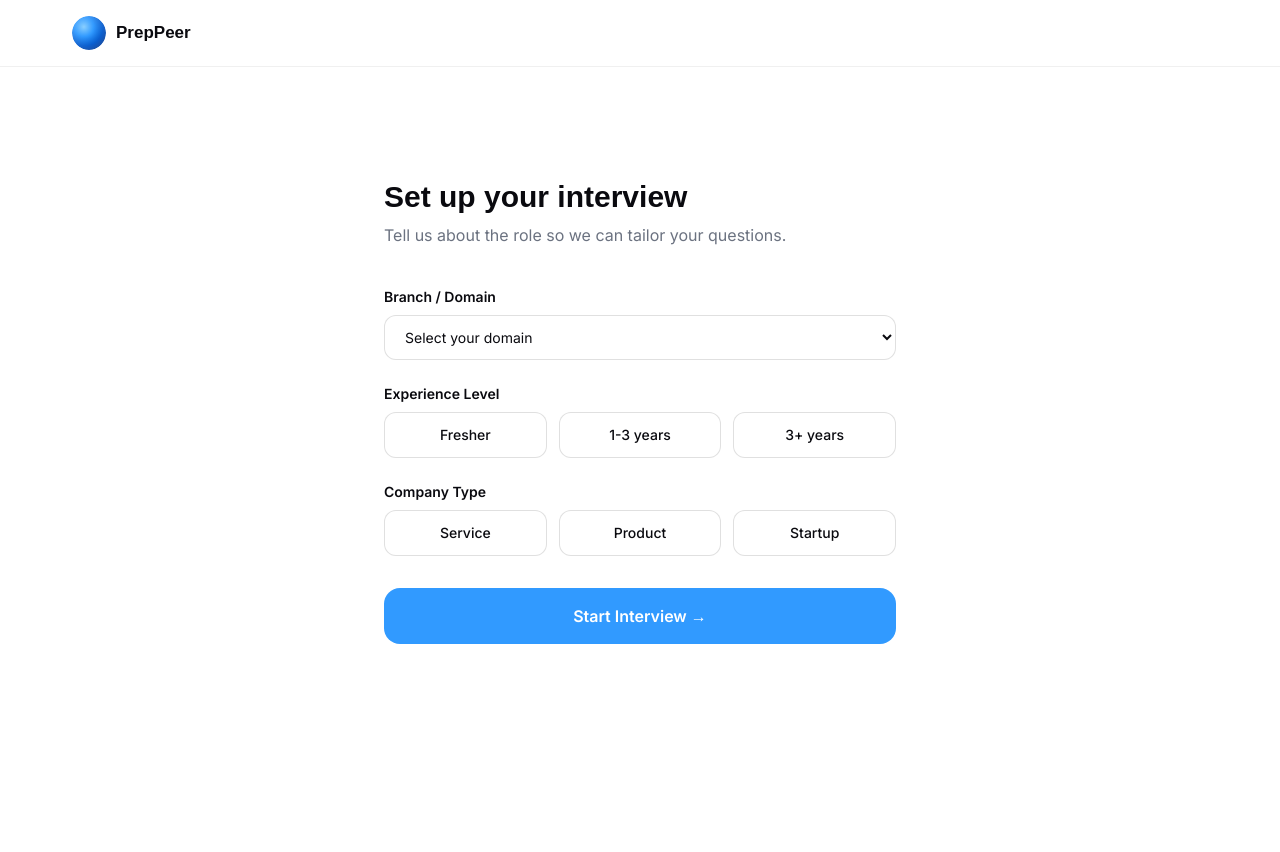
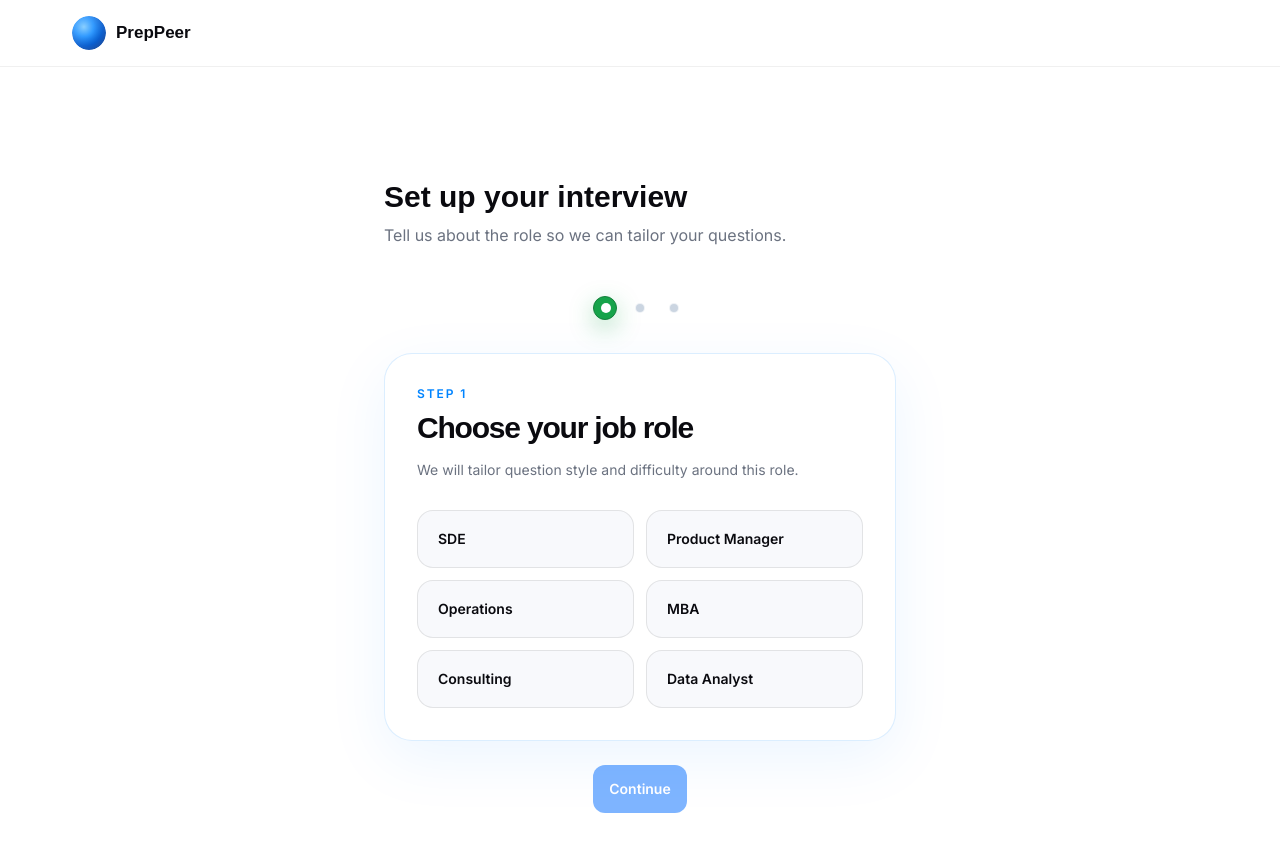
Before and after one commit to Rajat77a/PrepPeer, a Next.js app: page /interview in a window 1280 px wide. Shown: the top 852 px of the page. Before the commit the page ends 800 px from the top, so only its background shows below. Built offline with nearby package versions, Linux system fonts and the light colour scheme; a web font is replaced by a local one.

Commit message:
Restore interview setup stepper UI

```diff
--- a/app/interview/page.tsx
+++ b/app/interview/page.tsx
@@ -6,6 +6,7 @@ import { Navbar } from "@/components/ui/Navbar";
 import { QuestionCard } from "@/components/interview/QuestionCard";
 import { FeedbackPanel } from "@/components/interview/FeedbackPanel";
 import { TabSwitchWarning } from "@/components/interview/TabSwitchWarning";
+import ProfileStepper from "@/components/ProfileStepper";
 import { useAntiCheat } from "@/hooks/useAntiCheat";
 import { MOCK_FEEDBACK } from "@/lib/mockData";
 import { Clock, ShieldCheck } from "lucide-react";
@@ -78,18 +79,19 @@ export default function InterviewPage() {
     }
   }, [shouldAutoSubmit, router, questionScores, feedback]);
 
-  const handleStart = async () => {
-    if (!setup.domain || !setup.experience || !setup.companyType) {
+  const handleStart = async (profileSetup = setup) => {
+    if (!profileSetup.domain || !profileSetup.experience || !profileSetup.companyType) {
       setError("Please fill in all fields.");
       return;
     }
+    setSetup(profileSetup);
     setError("");
     setLoading(true);
     try {
       const res = await fetch("/api/generate-questions", {
         method: "POST",
         headers: { "Content-Type": "application/json" },
-        body: JSON.stringify(setup),
+        body: JSON.stringify(profileSetup),
       });
       const data = await res.json();
       if (data.questions) {
@@ -190,82 +192,27 @@ export default function InterviewPage() {
             Tell us about the role so we can tailor your questions.
           </p>
 
-          <div className="flex flex-col gap-6">
-            <div>
-              <label className="font-inter font-semibold text-sm text-text mb-2 block">
-                Branch / Domain
-              </label>
-              <select
-                className="w-full border border-[rgba(0,0,0,0.12)] rounded-xl px-4 py-3 font-inter text-sm text-text bg-white focus:outline-none focus:ring-2 focus:ring-[#319AFF]"
-                value={setup.domain}
-                onChange={(e) => setSetup({ ...setup, domain: e.target.value })}
-              >
-                <option value="">Select your domain</option>
-                <option value="Software Engineering (SDE)">Software Engineering (SDE)</option>
-                <option value="Data Science / ML">Data Science / ML</option>
-                <option value="Product Management">Product Management</option>
-                <option value="Frontend Development">Frontend Development</option>
-                <option value="Backend Development">Backend Development</option>
-                <option value="DevOps / Cloud">DevOps / Cloud</option>
-                <option value="Business Analyst">Business Analyst</option>
-                <option value="UI/UX Design">UI/UX Design</option>
-              </select>
-            </div>
+          <ProfileStepper
+            onComplete={(data) => {
+              handleStart({
+                domain: data.jobRole,
+                experience: data.experienceLevel,
+                companyType: data.companyType,
+              });
+            }}
+          />
 
-            <div>
-              <label className="font-inter font-semibold text-sm text-text mb-2 block">
-                Experience Level
-              </label>
-              <div className="grid grid-cols-3 gap-3">
-                {["Fresher", "1-3 years", "3+ years"].map((lvl) => (
-                  <button
-                    key={lvl}
-                    onClick={() => setSetup({ ...setup, experience: lvl })}
-                    className={`py-3 rounded-xl border font-inter text-sm font-medium transition-all ${
-                      setup.experience === lvl
-                        ? "bg-[#319AFF] text-white border-[#319AFF]"
-                        : "bg-white text-text border-[rgba(0,0,0,0.12)] hover:border-[#319AFF]"
-                    }`}
-                  >
-                    {lvl}
-                  </button>
-                ))}
-              </div>
-            </div>
+          {loading && (
+            <p className="mt-5 text-center font-inter text-sm font-semibold text-[#0084FF]">
+              Generating questions...
+            </p>
+          )}
 
-            <div>
-              <label className="font-inter font-semibold text-sm text-text mb-2 block">
-                Company Type
-              </label>
-              <div className="grid grid-cols-3 gap-3">
-                {["Service", "Product", "Startup"].map((type) => (
-                  <button
-                    key={type}
-                    onClick={() => setSetup({ ...setup, companyType: type })}
-                    className={`py-3 rounded-xl border font-inter text-sm font-medium transition-all ${
-                      setup.companyType === type
-                        ? "bg-[#319AFF] text-white border-[#319AFF]"
-                        : "bg-white text-text border-[rgba(0,0,0,0.12)] hover:border-[#319AFF]"
-                    }`}
-                  >
-                    {type}
-                  </button>
-                ))}
-              </div>
-            </div>
+          {error && (
+            <p className="mt-5 text-center font-inter text-sm text-red-500">{error}</p>
+          )}
 
-            {error && (
-              <p className="font-inter text-sm text-red-500">{error}</p>
-            )}
 
-            <button
-              onClick={handleStart}
-              disabled={loading}
-              className="mt-2 w-full bg-[#319AFF] hover:bg-[#0057CC] disabled:opacity-60 text-white font-inter font-semibold text-base py-4 rounded-2xl transition-all"
-            >
-              {loading ? "Generating questions…" : "Start Interview →"}
-            </button>
-          </div>
         </div>
       </div>
     );
--- a/components/ProfileStepper.tsx
+++ b/components/ProfileStepper.tsx
@@ -1,11 +1,10 @@
 "use client";
 
 import { useMemo, useState } from "react";
-import { useRouter } from "next/navigation";
 import { motion } from "framer-motion";
 import ProgressIndicator from "@/components/ui/progress-indicator";
 
-type ProfileStepperData = {
+export type ProfileStepperData = {
   jobRole: string;
   experienceLevel: string;
   companyType: string;
@@ -21,7 +20,7 @@ type Step = {
 };
 
 type ProfileStepperProps = {
-  onComplete?: (data: ProfileStepperData) => void;
+  onComplete: (data: ProfileStepperData) => void;
 };
 
 const steps: Step[] = [
@@ -46,7 +45,6 @@ const steps: Step[] = [
 ];
 
 export default function ProfileStepper({ onComplete }: ProfileStepperProps) {
-  const router = useRouter();
   const [stepIndex, setStepIndex] = useState(0);
   const [selections, setSelections] = useState<ProfileStepperData>({
     jobRole: "",
@@ -56,8 +54,8 @@ export default function ProfileStepper({ onComplete }: ProfileStepperProps) {
 
   const activeStep = steps[stepIndex];
   const selectedValue = selections[activeStep.key];
+  const canContinue = Boolean(selectedValue);
   const isLastStep = stepIndex === steps.length - 1;
-  const canContinue = Boolean(selectedValue);
 
   const helperText = useMemo(() => {
     if (stepIndex === 0) return "We will tailor question style and difficulty around this role.";
@@ -69,11 +67,7 @@ export default function ProfileStepper({ onComplete }: ProfileStepperProps) {
     if (!canContinue) return;
 
     if (isLastStep) {
-      if (onComplete) {
-        onComplete(selections);
-        return;
-      }
-      router.push("/interview/session");
+      onComplete(selections);
       return;
     }
 
@@ -96,16 +90,17 @@ export default function ProfileStepper({ onComplete }: ProfileStepperProps) {
         key={activeStep.key}
         initial={{ opacity: 0, y: 18 }}
         animate={{ opacity: 1, y: 0 }}
-        exit={{ opacity: 0, y: -18 }}
         transition={{ duration: 0.3 }}
         className="rounded-[28px] border border-[rgba(0,132,255,0.14)] bg-white p-7 shadow-[0_18px_60px_rgba(0,132,255,0.08)] sm:p-8"
       >
         <p className="mb-2 font-inter text-xs font-semibold uppercase tracking-[0.16em] text-[#0084FF]">
           {activeStep.eyebrow}
         </p>
+
         <h2 className="font-fustat text-2xl font-extrabold tracking-[-0.04em] text-text sm:text-3xl">
           {activeStep.title}
         </h2>
+
         <p className="mt-3 max-w-[420px] font-inter text-sm leading-6 text-muted">
           {helperText}
         </p>
@@ -124,14 +119,14 @@ export default function ProfileStepper({ onComplete }: ProfileStepperProps) {
                     [activeStep.key]: option,
                   }))
                 }
+                aria-pressed={selected}
                 className={`group relative flex min-h-[58px] items-center rounded-2xl border px-5 py-3 text-left font-inter text-sm font-semibold transition-all before:absolute before:bottom-3 before:left-0 before:top-3 before:w-1 before:rounded-r-full before:transition-all ${
                   selected
                     ? "border-blue-600 bg-blue-950 text-white shadow-[0_12px_32px_rgba(30,64,175,0.18)] before:bg-blue-500"
                     : "border-[rgba(0,0,0,0.09)] bg-[#F8F9FC] text-text before:bg-transparent hover:border-blue-500 hover:bg-white hover:text-blue-700 hover:before:bg-blue-200"
                 }`}
-                aria-pressed={selected}
               >
-                <span>{option}</span>
+                {option}
               </button>
             );
           })}
--- a/components/ui/progress-indicator.tsx
+++ b/components/ui/progress-indicator.tsx
@@ -1,39 +1,36 @@
 "use client";
 
-import React from "react";
 import { motion } from "framer-motion";
 import { CircleCheck } from "lucide-react";
-import { cn } from "@/lib/utils";
 
 type ProgressIndicatorProps = {
   step: number;
   canContinue?: boolean;
   onContinue: () => void;
   onBack: () => void;
-  mode?: "full" | "dots" | "buttons";
+  mode?: "dots" | "buttons";
 };
 
-const ProgressIndicator = ({
+export default function ProgressIndicator({
   step,
   canContinue = true,
   onContinue,
   onBack,
-  mode = "full",
-}: ProgressIndicatorProps) => {
-  const isExpanded = step === 1;
+  mode = "dots",
+}: ProgressIndicatorProps) {
+  const isFirstStep = step === 1;
 
   return (
     <div className="flex flex-col items-center justify-center gap-8">
-      {mode !== "buttons" && (
+      {mode === "dots" && (
         <div className="px-7 py-4">
           <div className="relative flex items-center gap-6">
             {[1, 2, 3].map((dot) => (
               <div
                 key={dot}
-                className={cn(
-                  "relative z-10 h-2.5 w-2.5 rounded-full border border-white/70",
+                className={`relative z-10 h-2.5 w-2.5 rounded-full border border-white/70 ${
                   dot <= step ? "bg-white" : "bg-slate-300"
-                )}
+                }`}
               />
             ))}
 
@@ -56,47 +53,34 @@ const ProgressIndicator = ({
         </div>
       )}
 
-      {mode !== "dots" && (
+      {mode === "buttons" && (
         <div className="w-full max-w-sm">
           <motion.div
-          className="flex items-center gap-1"
-          animate={{
-            justifyContent: isExpanded ? "stretch" : "space-between",
-          }}
+            className="flex items-center gap-2"
+            animate={{ justifyContent: isFirstStep ? "stretch" : "space-between" }}
           >
-          {!isExpanded && (
+            {!isFirstStep && (
               <motion.button
                 initial={{ opacity: 0, width: 0, scale: 0.8 }}
                 animate={{ opacity: 1, width: "64px", scale: 1 }}
-              transition={{
-                type: "spring",
-                stiffness: 400,
-                damping: 15,
-                mass: 0.8,
-                bounce: 0.25,
-                duration: 0.6,
-                opacity: { duration: 0.2 },
-              }}
                 onClick={onBack}
-              className="flex h-12 w-16 flex-1 items-center justify-center rounded-xl bg-gray-100 px-4 py-3 text-sm font-semibold text-black transition-colors hover:border hover:bg-gray-50"
+                className="flex h-12 items-center justify-center rounded-xl bg-gray-100 px-4 text-sm font-semibold text-black"
                 type="button"
               >
                 Back
               </motion.button>
             )}
+
             <motion.button
               onClick={onContinue}
               disabled={!canContinue}
-            animate={{
-              flex: isExpanded ? 1 : "inherit",
-            }}
-            className={cn(
-              "h-12 w-56 flex-1 rounded-xl bg-[#006cff] px-4 py-3 text-white transition-colors disabled:cursor-not-allowed disabled:opacity-50",
-              !isExpanded && "w-44"
-            )}
+              animate={{ flex: isFirstStep ? 1 : "inherit" }}
+              className={`h-12 rounded-xl bg-[#006cff] px-4 text-white transition-colors disabled:cursor-not-allowed disabled:opacity-50 ${
+                isFirstStep ? "w-full" : "w-44"
+              }`}
               type="button"
             >
-            <div className="flex items-center justify-center gap-2 text-sm font-[600]">
+              <div className="flex items-center justify-center gap-2 text-sm font-semibold">
                 {step === 3 && canContinue && (
                   <motion.div
                     initial={{ scale: 0, opacity: 0 }}
@@ -120,6 +104,4 @@ const ProgressIndicator = ({
       )}
     </div>
   );
-};
-
-export default ProgressIndicator;
+}
```
Lines whose indentation alone changed are shown as unchanged.
